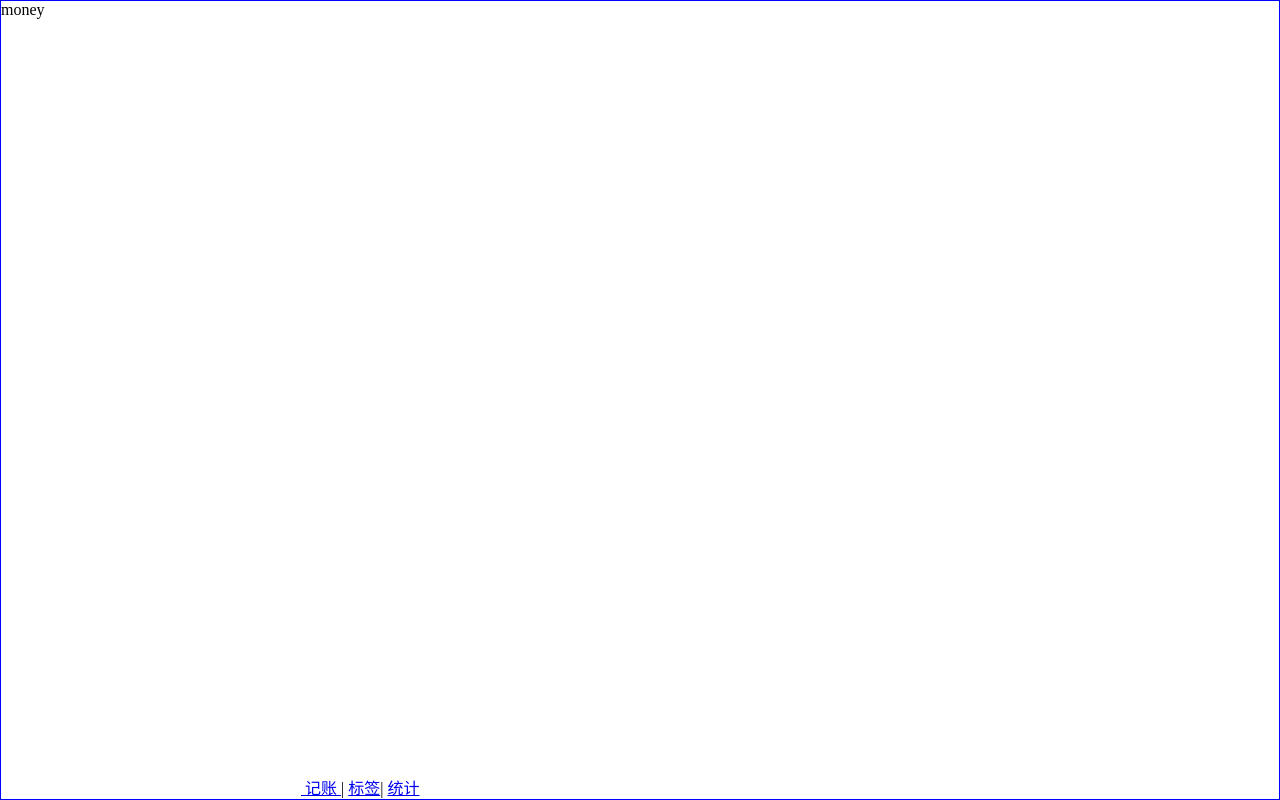
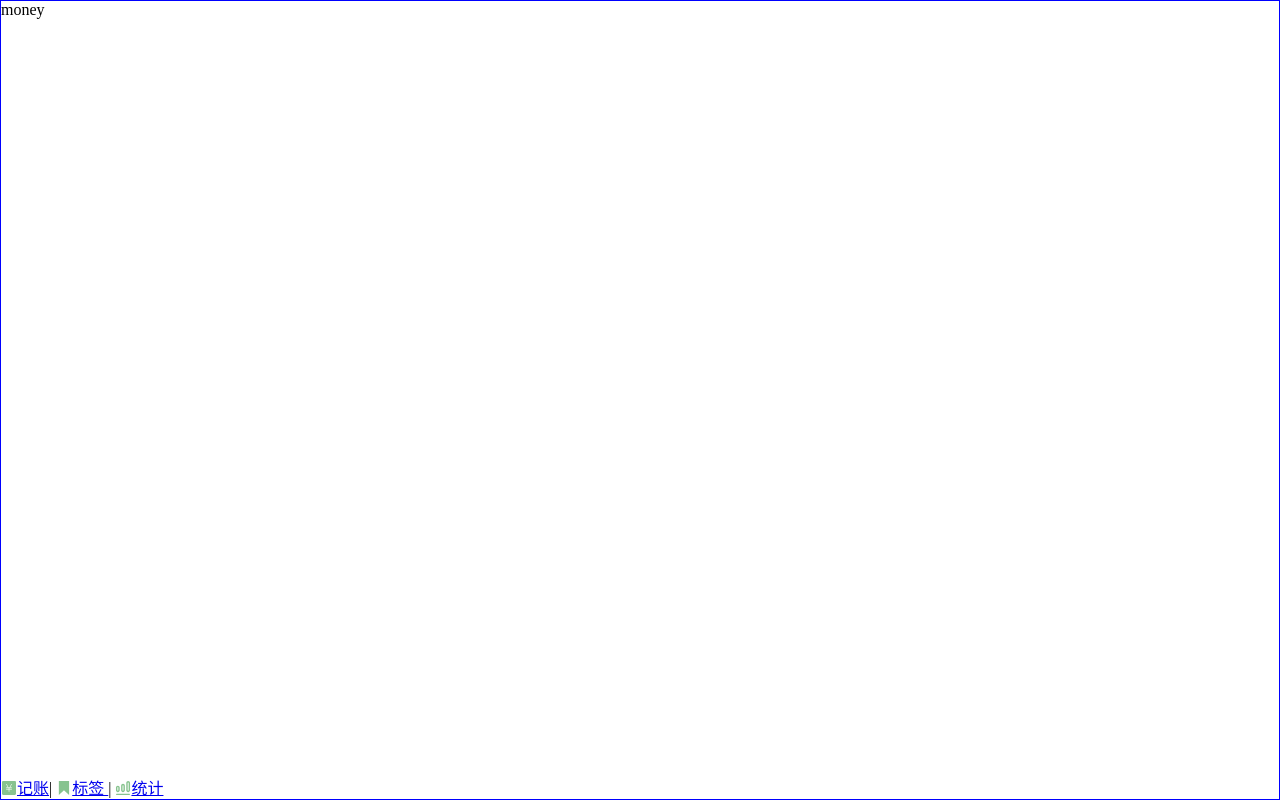
Before and after one commit to vouis/record-for-money, a Vue app: page /#/money in a window 1280 px wide. Built offline with nearby package versions, Linux system fonts and the light colour scheme.

Commit message:
build Icon component

```diff
--- /dev/null
+++ b/src/components/Icon.vue
@@ -0,0 +1,26 @@
+<template>
+  <svg class="icon">
+    <use :xlink:href="'#'+name" />
+  </svg>
+</template>
+
+<script lang="ts">
+export default { props: ["name"], name: "Icon" };
+const importAll = (requireContext: __WebpackModuleApi.RequireContext) =>
+  requireContext.keys().forEach(requireContext);
+try {
+  importAll(require.context("../assets/icons", true, /\.svg$/));
+} catch (err) {
+  console.log(err);
+}
+</script>
+
+<style lang="scss" scoped>
+.icon {
+  width: 1em;
+  height: 1em;
+  vertical-align: -0.15em;
+  fill: currentColor;
+  overflow: hidden;
+}
+</style>
--- a/src/components/Nav.vue
+++ b/src/components/Nav.vue
@@ -1,26 +1,21 @@
 <template >
   <div class="nav">
     <router-link to="/money">
-      <svg>
-        <use xlink:herf="#label" />
-      </svg>
-      记账
+      <Icon name="money" />
+      <span>记账</span>
     </router-link>|
-    <router-link to="/labels">标签</router-link>|
-    <router-link to="/statistics">统计</router-link>
+    <router-link to="/labels">
+      <Icon name="label" />标签
+    </router-link>|
+    <router-link to="/statistics">
+      <Icon name="statistic" />统计
+    </router-link>
   </div>
 </template>
 
 <script lang="ts">
 import Vue from "vue";
 export default Vue.extend({});
-let importAll = (requireContext: __WebpackModuleApi.RequireContext) =>
-  requireContext.keys().forEach(requireContext);
-try {
-  importAll(require.context("../assets/icons", true, /\.svg$/));
-} catch (err) {
-  console.log(err);
-}
 </script >
 
 <style lang="scss" scoped>
--- a/src/main.ts
+++ b/src/main.ts
@@ -5,10 +5,12 @@ import router from './router'
 import store from './store'
 import Nav from '@/components/Nav.vue'
 import Content from '@/components/Content.vue'
+import Icon from "@/components/Icon.vue";
 
 Vue.config.productionTip = false
 Vue.component("Nav", Nav)
 Vue.component("Content", Content)
+Vue.component("Icon", Icon)
 new Vue({
   router,
   store,
```
Also changed, not shown: src/assets/icons/money (1).svg (added), src/assets/icons/statistic.svg (renamed from src/assets/icons/statictis.svg).
